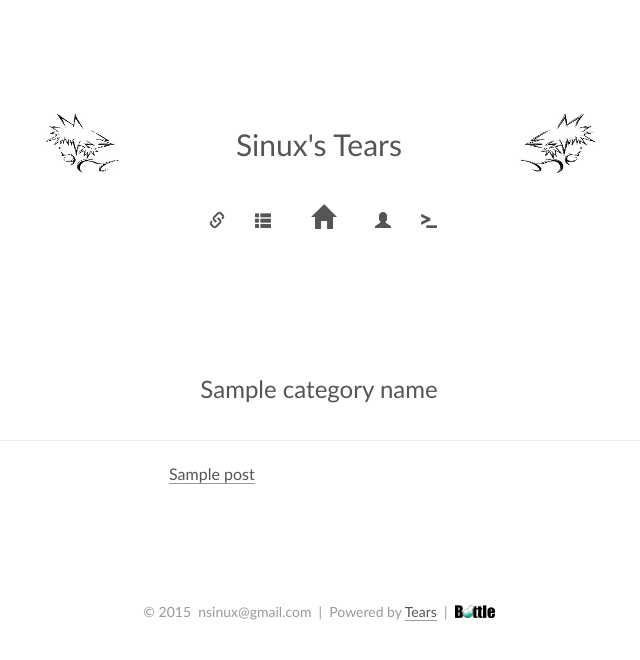
After one commit to shinux/tears, a Python web app: template templates/category.html in a window 1280 px wide. The commit adds this page. Shown: the top 660 px of the page, without its empty margins (321-961 px from the left). Run offline with Jinja, Linux system fonts and the light colour scheme; the template is opened without the code that fills it: most values are stand-ins (such as "Sample title", 1, 10 or a date in 2020).

Commit message:
Add category and bottle logo

```diff
--- a/static/css/layout.css
+++ b/static/css/layout.css
@@ -298,11 +298,13 @@ pre {
     clear: both;
 }
 
-table {
-    margin-left: 90px;
-    height: 190px;
+.category-title {
+    font-size: 24px;
+    height: 50px
 }
 
-table td {
-    padding:0;
+.category-content {
+    height: 35px;
+    margin-left: 200px;
+    text-align: left;
 }
--- a/templates/base.html
+++ b/templates/base.html
@@ -35,7 +35,8 @@
   <div id="footer" class="footer">
       <div class="footer-inner">
           <div class="copyright">©&nbsp;2015&nbsp; nsinux@gmail.com &nbsp;|&nbsp;
-              Powered by <a href="https://github.com/shnode/tears">Tears</a>
+              Powered by <a href="https://github.com/shnode/tears">Tears</a>&nbsp; |&nbsp;
+              <img src="/static/img/bottle.png" height="13" width="40" style="margin-bottom: 3px">
           </div>
       </div>
   </div>
--- /dev/null
+++ b/templates/category.html
@@ -0,0 +1,11 @@
+{% extends "base.html" %}
+
+{% block content %}
+    <div class="posts">
+        <div class="category-title">{{ category_name }}</div>
+        <hr/>
+        {% for i in posts %}
+            <div class="category-content"><a href="/post{{ i.url }}">{{ i.title }}</a></div>
+        {% endfor %}
+    </div>
+{% endblock %}
--- a/templates/index.html
+++ b/templates/index.html
@@ -7,7 +7,7 @@
                 <h1 class="post-title"><a href="/post{{ i.url }}">{{ i.title }}</a></h1>
                 <div class="post-meta">
                     <span class="glyphicon glyphicon-time">&nbsp;{{ i.date|datetime_to_date }}&nbsp;</span>
-                    <span class="glyphicon glyphicon-th">&nbsp;{{ i.categories }}&nbsp;</span>
+                    <span class="glyphicon glyphicon-th">&nbsp;<a href="/category/{{ i.categories }}">{{ i.categories }}</a>&nbsp;</span>
                     <span class="glyphicon glyphicon-tags">
                         {% for tag in i.tags -%}
                             {{ tag }}&nbsp;
```
Also changed, not shown: tears.py (+7 -1 lines), static/img/bottle.png (added).
